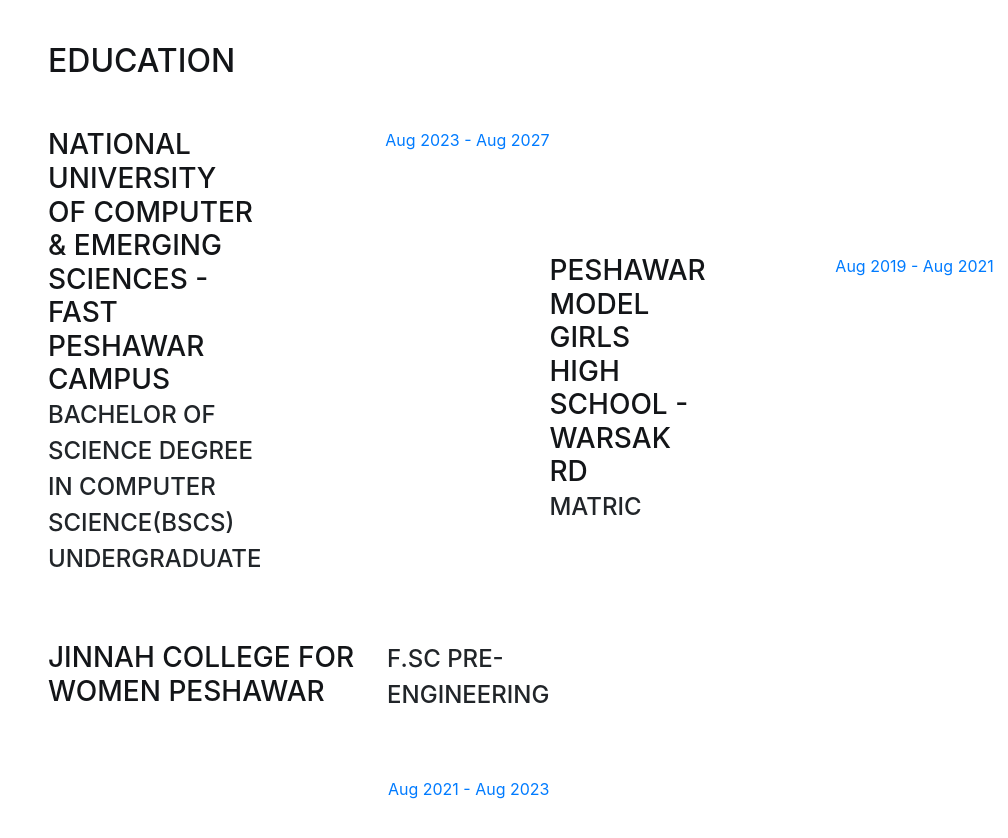
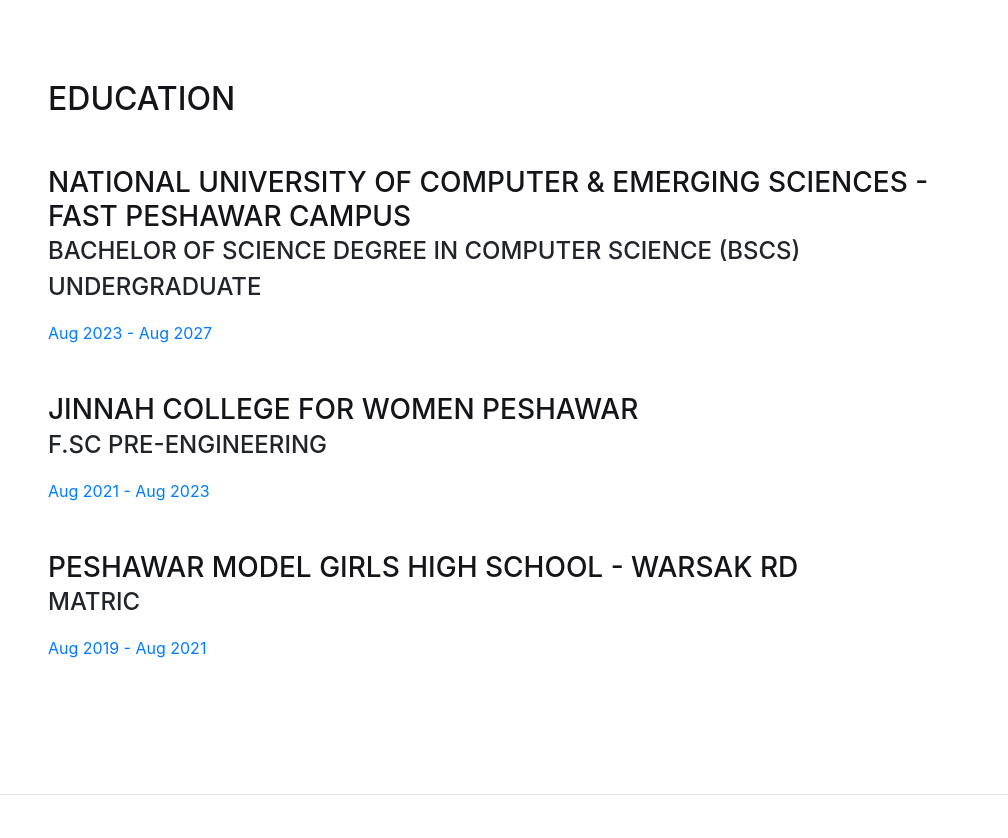
Before and after one commit to khadija-babar/khadija-babar, a website with bundled scripts: page index.html in a window 1280 px wide. Shown: the part 2480-3318 px from the top of the page, without its empty margins (272-1280 px from the left). Built offline with nearby package versions, Linux system fonts and the light colour scheme; a web font is replaced by a local one.

Commit message:
Update index.html

```diff
--- a/index.html
+++ b/index.html
@@ -214,47 +214,43 @@
     </section>
 
     <hr class="m-0">
-
 <section class="resume-section p-3 p-lg-5 d-flex align-items-center" id="education">
   <div class="w-100">
     <h2 class="mb-5">Education</h2>
-   <div class="resume-item d-flex flex-column flex-md-row justify-content-between mb-5">
+
+    <div class="resume-item d-flex flex-column mb-5">
       <div class="resume-content">
         <h3 class="mb-0">National University of Computer & Emerging Sciences - FAST Peshawar Campus</h3>
-            <div class="subheading mb-3">Bachelor of Science degree in Computer Science(BSCS) undergraduate</div>
+        <div class="subheading mb-3">Bachelor of Science degree in Computer Science (BSCS) undergraduate</div>
       </div>
-
-        <div class="resume-date text-md-right">
+      <div class="resume-date text-md-left">
         <span class="text-primary">Aug 2023 - Aug 2027</span>
       </div>
     </div>
-        <div class="resume-item d-flex flex-column flex-md-row justify-content-between mb-5"
+
+    <div class="resume-item d-flex flex-column mb-5">
       <div class="resume-content">
         <h3 class="mb-0">Jinnah College for Women Peshawar</h3>
         <div class="subheading mb-3">F.Sc Pre-Engineering</div>
       </div>
-
-        <div class="resume-date text-md-right">
+      <div class="resume-date text-md-left">
         <span class="text-primary">Aug 2021 - Aug 2023</span>
       </div>
     </div>
 
-
-        <div class="resume-item d-flex flex-column flex-md-row justify-content-between mb-5">
-
+    <div class="resume-item d-flex flex-column mb-5">
       <div class="resume-content">
         <h3 class="mb-0">Peshawar Model Girls High School - Warsak Rd</h3>
         <div class="subheading mb-3">Matric</div>
       </div>
-
-        <div class="resume-date text-md-right">
+      <div class="resume-date text-md-left">
         <span class="text-primary">Aug 2019 - Aug 2021</span>
       </div>
     </div>
 
-
   </div>
 </section>
+
 
     <hr class="m-0">
 
```
Lines whose indentation alone changed are shown as unchanged.
